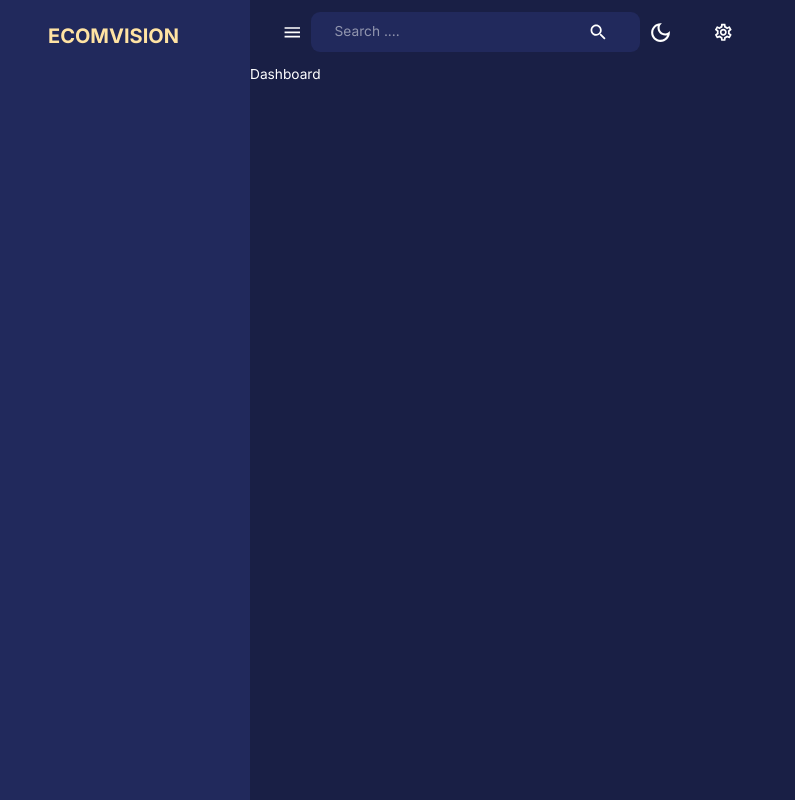
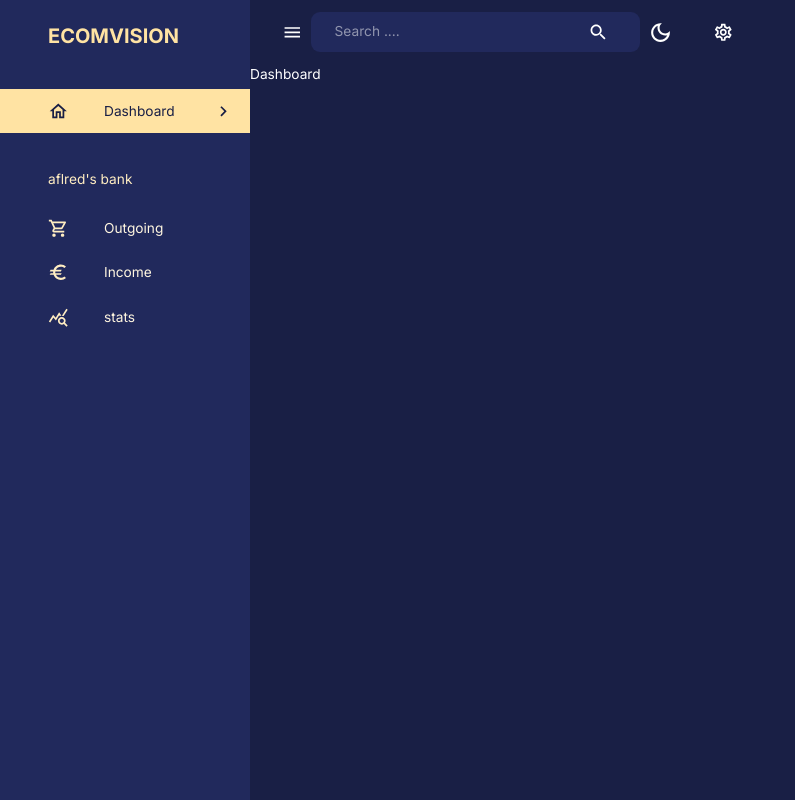
Before and after one commit to dumbeldore2/alfred_APP, a React (Create React App) app in the folder alfred_app/client/: page /dashboard in a window 1280 px wide. Shown: the whole page, without its empty margins (0-795 px from the left). Built offline with nearby package versions, Linux system fonts and the light colour scheme.

Commit message:
side bar deels gemaakt

```diff
--- a/alfred_app/client/src/components/Sidebar.jsx
+++ b/alfred_app/client/src/components/Sidebar.jsx
@@ -7,6 +7,7 @@ import {
     Iconbutton,
     List,
     ListItem,
+    ListItemButton,
     ListItemIcon,
     ListItemText,
     Typography,
@@ -26,11 +27,36 @@ import {
     TodayOutlined,
     CalendarMonthOutlined,
     AminPanelSettingsOutlined,
-    PieChartOutlined
+    PieChartOutlined,
+    EuroOutlined,
+    QueryStatsOutlined
 } from "@mui/icons-material";
 import { useEffect, useState } from 'react';
 import { useLocation, useNavigate } from 'react-router-dom';
 import FlexBetween from './FlexBetween';
+
+const navItems = [
+    {
+        text: "Dashboard",
+        icon: <HomeOutlined/>
+    },
+    {
+        text: "aflred's bank",
+        icon: null,
+    },
+    {
+        text: "Outgoing",
+        icon: <ShoppingCartOutlined/>
+    },
+    {
+        text: "Income",
+        icon: <EuroOutlined/>
+    },
+    {
+        text: "stats",
+        icon: <QueryStatsOutlined/>
+    },
+]
 
 const Sidebar = ({
     drawerWidth,
@@ -72,14 +98,59 @@ const Sidebar = ({
                                     <Typography variant='h4' fontWeight="bold">
                                         ECOMVISION
                                     </Typography>
+                                </Box>
                                     {!isNonMobile && (
                                         <IconButton onClick={() => setIsSidebarOpen(!isSidebarOpen)}>
                                             <ChevronLeft/>
                                         </IconButton>
                                     )}
-                                </Box>
                             </FlexBetween>
                         </Box>
+                        <List>
+                            {navItems.map(({text,icon}) => {
+                                if(!icon) {
+                                    return (
+                                        <Typography key={text} sx={{m: "2.25rem 0 1rem 3rem"}}>
+                                            {text}
+                                        </Typography>
+                                    )
+                                }
+
+                                const lcText = text.toLowerCase();
+
+                                return(
+                                    <ListItem key={text} disablePadding>
+                                        <ListItemButton
+                                            onClick={() => {
+                                                navigate(`/${lcText}`);
+                                                setActive(lcText);
+                                            }}
+                                            sx = {{
+                                                backgroundColor : active === lcText ? theme.palette.secondary[300] : "transparant",
+                                                color: active === lcText
+                                                ? theme.palette.primary[600]
+                                                : theme.palette.secondary[100],
+                                            }}
+                                            >
+                                                <ListItemIcon
+                                                sx={{
+                                                    ml: "2rem",
+                                                    color: active === lcText
+                                                    ? theme.palette.primary[600]
+                                                    : theme.palette.secondary[200],
+                                                }}
+                                                >
+                                                    {icon}
+                                                </ListItemIcon>
+                                                <ListItemText primary={text}/>
+                                                {active === lcText && (
+                                                    <ChevronRightOutlined sx={{ml:"auto"}}/>
+                                                )}
+                                            </ListItemButton>
+                                    </ListItem>
+                                );
+                            })}
+                        </List>
                     </Box>
                 </Drawer>
             )}
```
